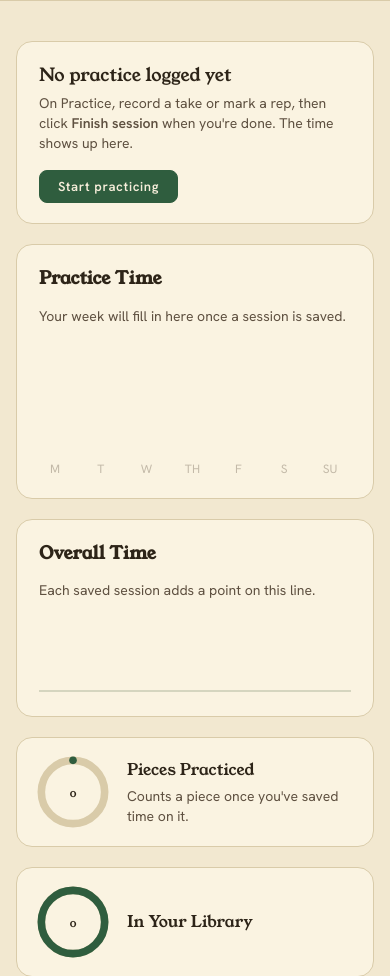
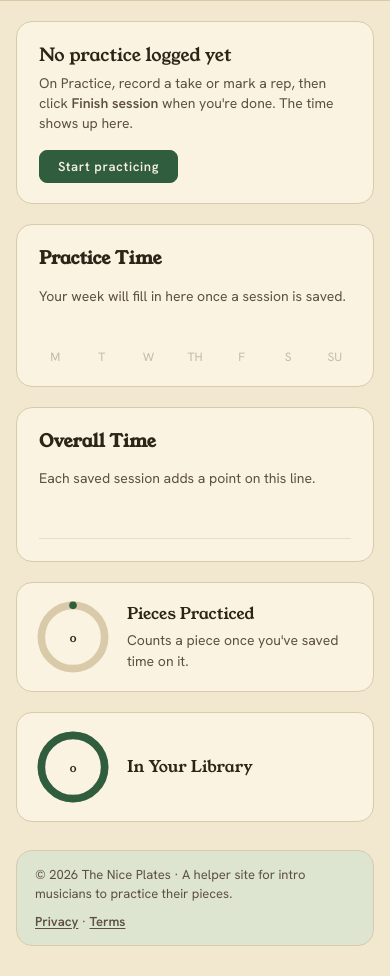
Before and after one commit to kava117/The-Nice-Plates, a Flask app: page /progress in a window 390 px wide. Shown: the part 161-1137 px from the top of the page. Run offline with Flask 3, Linux system fonts and the light colour scheme; data comes from the database, SQL or seed files in the repository; data that the repository does not hold is empty; parts of the project's set-up code (start-up, migrations or seed data) failed here and were passed over; some libraries are stand-ins or nearby versions.

Commit message:
Progress: one scroll, smaller empty charts, sessions list last
Past sessions scrolled in its own 360px box inside the scrolling page.
With nothing saved, the two charts were big empty boxes (the overall
chart grew past 400px on a wide screen). On a phone the week's bars
bunched up on the left. The hidden banner still added a 20px gap on top.

```diff
--- a/music-app-home/styles.css
+++ b/music-app-home/styles.css
@@ -838,12 +838,14 @@ main {
   background: var(--surface);
 }
 
+.history-panel {
+  margin-top: 20px;
+}
+
 .history-list {
   list-style: none;
   margin: 0;
   padding: 0;
-  max-height: 360px;
-  overflow-y: auto;
 }
 
 .history-row {
@@ -894,7 +896,7 @@ main {
   box-shadow: inset 3px 0 0 var(--accent);
 }
 
-.panel + .panel {
+.panel:not([hidden]) + .panel {
   margin-top: 20px;
 }
 
@@ -991,7 +993,16 @@ main {
 .overall-chart {
   display: block;
   width: 100%;
-  height: auto;
+  height: 180px;            /* the viewBox stretches; height: auto made it 400px+ on a wide screen */
+}
+
+/* nothing to plot yet: a short placeholder, not two big empty boxes */
+.panel.is-empty .bars {
+  height: 48px;
+}
+
+.panel.is-empty .overall-chart {
+  height: 40px;
 }
 
 .overall-chart .line {
@@ -1065,6 +1076,7 @@ main {
 @media (max-width: 900px) {
   .practice-panel {
     flex-direction: column;
+    align-items: stretch;   /* else the chart shrinks to its labels and the bars bunch up on the left */
     gap: 18px;
   }
 
```
Also changed, not shown: music-app-home/templates/progress.html (+18 -18 lines).
